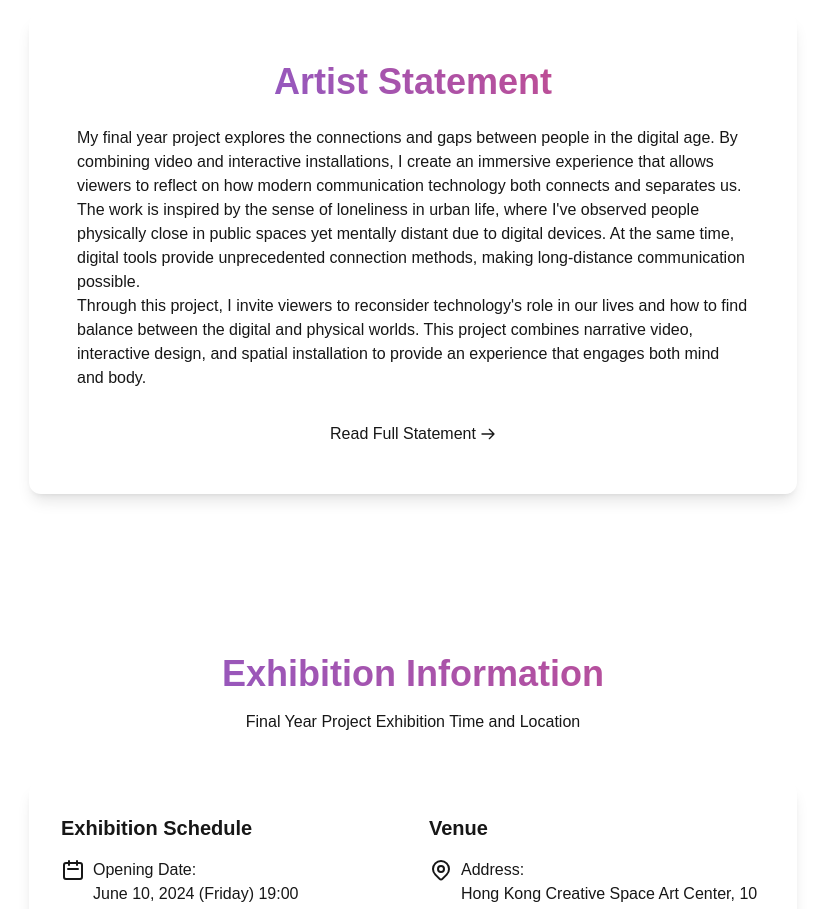
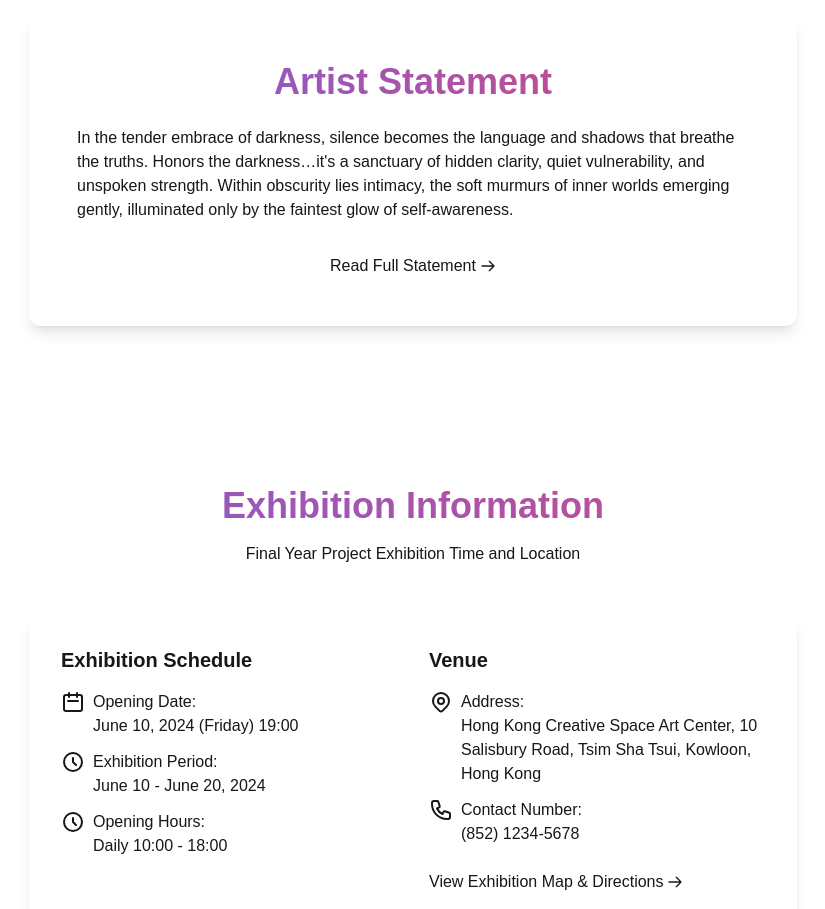
Before and after one commit to mello321312/creative-media-fyp, a Next.js app: page / in a window 1280 px wide. Shown: the part 3660-4569 px from the top of the page, without its empty margins (227-1052 px from the left). Built offline with nearby package versions, Linux system fonts and the light colour scheme.

Commit message:
Update artist statement with new content

```diff
--- a/package.json
+++ b/package.json
@@ -16,7 +16,10 @@
   },
   "devDependencies": {
     "@eslint/eslintrc": "^3",
+    "@tailwindcss/aspect-ratio": "^0.4.2",
+    "@tailwindcss/forms": "^0.5.10",
     "@tailwindcss/postcss": "^4",
+    "@tailwindcss/typography": "^0.5.16",
     "@types/node": "^20",
     "@types/react": "^19",
     "@types/react-dom": "^19",
--- a/src/app/page.tsx
+++ b/src/app/page.tsx
@@ -22,13 +22,7 @@ export default function Home() {
               <h2 className="text-3xl md:text-4xl font-bold mb-6 gradient-text text-center">Artist Statement</h2>
               <div className="prose prose-lg mx-auto">
                 <p>
-                  My final year project explores the connections and gaps between people in the digital age. By combining video and interactive installations, I create an immersive experience that allows viewers to reflect on how modern communication technology both connects and separates us.
-                </p>
-                <p>
-                  The work is inspired by the sense of loneliness in urban life, where I&apos;ve observed people physically close in public spaces yet mentally distant due to digital devices. At the same time, digital tools provide unprecedented connection methods, making long-distance communication possible.
-                </p>
-                <p>
-                  Through this project, I invite viewers to reconsider technology&apos;s role in our lives and how to find balance between the digital and physical worlds. This project combines narrative video, interactive design, and spatial installation to provide an experience that engages both mind and body.
+                  In the tender embrace of darkness, silence becomes the language and shadows that breathe the truths. Honors the darkness…it&apos;s a sanctuary of hidden clarity, quiet vulnerability, and unspoken strength. Within obscurity lies intimacy, the soft murmurs of inner worlds emerging gently, illuminated only by the faintest glow of self-awareness.
                 </p>
                 <div className="mt-8 text-center">
                   <a
```
Also changed, not shown: 1 other file (tests, documents, lock files or other folders).
